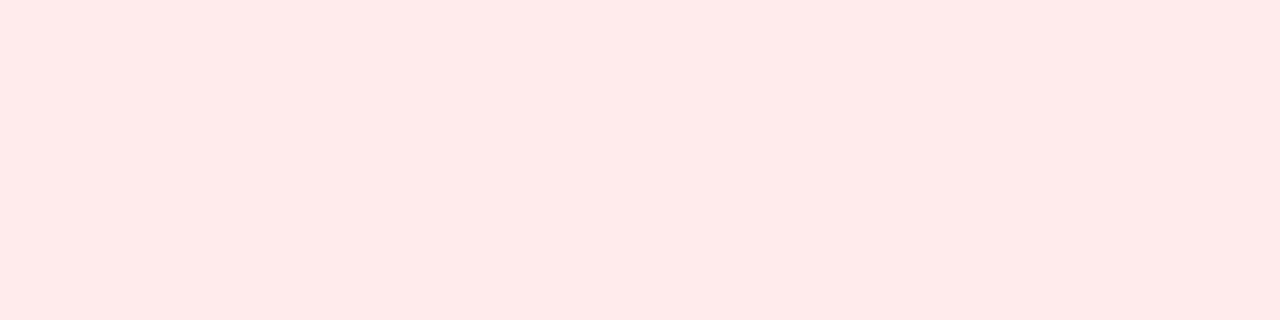
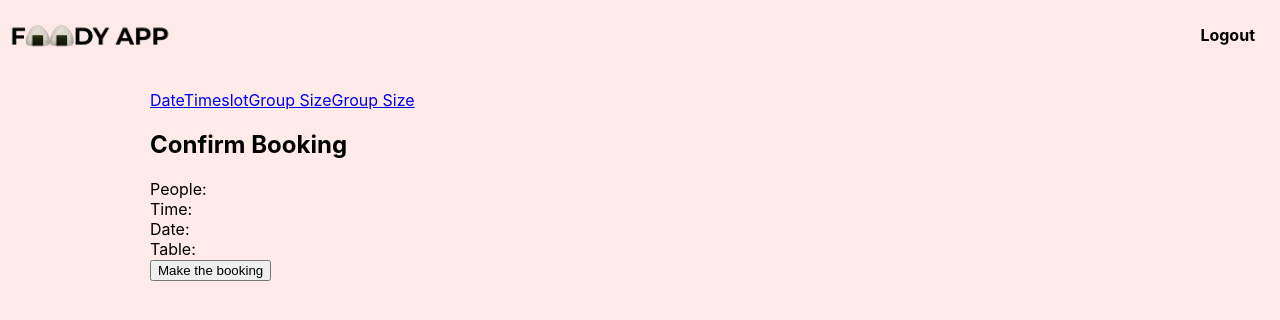
Before and after one commit to sarigu/foody_booking, a React (Create React App) app in the folder frontend/: page /booking/confirm in a window 1280 px wide. Shown: the top 320 px of the page. Built offline with nearby package versions, Linux system fonts and the light colour scheme.

Commit message:
changed booking flow + added confirmation page

```diff
--- a/frontend/src/App/App.js
+++ b/frontend/src/App/App.js
@@ -11,6 +11,9 @@ import Index from '../pages/Index';
 import MenuEditPage from '../pages/MenuEditPage';
 import TimeslotsPage from '../pages/TimeslotsPage';
 import TablesPage from '../pages/TablesPage';
+import DatePage from '../pages/DatePage';
+import GroupsizePage from '../pages/GroupsizePage';
+import ConfirmBookingPage from '../pages/ConfirmBookingPage';
 
 class App extends React.Component {
   render() {
@@ -48,11 +51,20 @@ class App extends React.Component {
               <Route path="/updatedetails" exact>
                 <RestaurantForm />
               </Route>
+              <Route path="/booking/date" exact>
+                <DatePage />
+              </Route>
               <Route path="/booking/time" exact>
                 <TimeslotsPage />
               </Route>
+              <Route path="/booking/groupsize" exact>
+                <GroupsizePage />
+              </Route>
               <Route path="/booking/tables" exact>
                 <TablesPage />
+              </Route>
+              <Route path="/booking/confirm" exact>
+                <ConfirmBookingPage />
               </Route>
             </Switch>
           </div>
--- a/frontend/src/components/DateForm.js
+++ /dev/null
@@ -1,13 +0,0 @@
-import React, { Component } from 'react';
-
-export default class DateForm extends Component {
-  render() {
-    return (
-      <form onSubmit={this.props.onSelectedDate}>
-        <label htmlFor="text">Date</label>
-        <input type="text" id="date" name="date" placeholder="dd-mm-yyyy" />
-        <button>Go</button>
-      </form>
-    );
-  }
-}
--- a/frontend/src/components/PartyForm.js
+++ /dev/null
@@ -1,16 +0,0 @@
-import React, { Component } from 'react';
-
-export default class PartyForm extends Component {
-  render() {
-    return (
-      <div>
-        <h2>How many people are in your party?</h2>
-        <form onSubmit={this.props.onSubmit}>
-          <label htmlFor="groupsize" />
-          <input type="number" id="groupsize" name="groupsize" placeholder="number" />
-          <button type="submit">Go</button>
-        </form>
-      </div>
-    );
-  }
-}
--- a/frontend/src/components/Table.js
+++ b/frontend/src/components/Table.js
@@ -3,8 +3,8 @@ import React, { Component } from 'react';
 export default class Table extends Component {
   handlePickedTable = (e) => {
     const tableID = e.target.id;
-      console.log(tableID);
     localStorage.setItem('tableID', tableID);
+    window.location = '/booking/confirm';
   }
 
   render() {
@@ -13,11 +13,13 @@ export default class Table extends Component {
     } = this.props.item;
 
     return (
+
       <div>
         <h2>Table {TableID}</h2>
         <div>For:  {Capacity} people</div>
         <button id={TableID} onClick={this.handlePickedTable}>Pick</button>
       </div>
+
     );
   }
 }
--- a/frontend/src/components/Timeslot.js
+++ b/frontend/src/components/Timeslot.js
@@ -2,15 +2,10 @@ import React, { Component } from 'react';
 
 export default class Timeslot extends Component {
   handleChosenTimeslot = (e) => {
+    e.preventDefault();
     const timeslotID = e.target.id;
-    console.log('efe' + timeslotID);
     localStorage.setItem('timeslotID', timeslotID);
-    window.location = '/booking/tables'
-  }
-
-  handleCheck = () => {
-    const timeslotID = localStorage.getItem('timeslotID');
-    console.log(timeslotID);
+    window.location = '/booking/groupsize';
   }
 
   render() {
@@ -19,6 +14,7 @@ export default class Timeslot extends Component {
     } = this.props.item;
 
     return (
+
       <div>
         <h2>Timeslot</h2>
         Date: {Date}
@@ -28,8 +24,8 @@ export default class Timeslot extends Component {
         End time: {EndTime}
         <br />
         <button id={TimeSlotID} onClick={this.handleChosenTimeslot}>Pick</button>
-        <button onClick={this.handleCheck}>Check</button>
       </div>
+
     );
   }
 }
--- /dev/null
+++ b/frontend/src/pages/ConfirmBookingPage.js
@@ -0,0 +1,48 @@
+import React from 'react';
+import { Link } from 'react-router-dom';
+import Navbar from '../components/NavBar';
+
+export default class ConfirmBookingPage extends React.Component {
+  constructor() {
+    super();
+    this.state = {};
+  }
+
+    componentDidMount = () => {
+      const date = localStorage.getItem('date');
+      const groupsize = localStorage.getItem('groupsize');
+      const tableID = localStorage.getItem('tableID');
+      this.setState({ groupsize: groupsize, date: date, tableID: tableID });
+    }
+
+    handleBooking = (e) => {
+      console.log('confirm booking');
+      // post local storage
+    }
+
+    render() {
+      return (
+        <div>
+          <Navbar />
+          <div className="main">
+            <div>
+              <Link to="/booking/date">Date</Link>
+              <Link to="/booking/time">Timeslot</Link>
+              <Link to="/booking/groupsize">Group Size</Link>
+              <Link to="/booking/tables">Group Size</Link>
+            </div>
+            <div>
+              <h2>Confirm Booking</h2>
+              <div>
+                <div>People: {this.state.groupsize}</div>
+                <div>Time: </div>
+                <div>Date: {this.state.date}</div>
+                <div>Table: {this.state.tableID}</div>
+                <button onClick={this.handleBooking}>Make the booking</button>
+              </div>
+            </div>
+          </div>
+        </div>
+      );
+    }
+}
--- /dev/null
+++ b/frontend/src/pages/DatePage.js
@@ -0,0 +1,28 @@
+import React, { Component } from 'react';
+import Navbar from '../components/NavBar';
+
+export default class DatePage extends Component {
+    handleDate = (e) => {
+      e.preventDefault();
+      console.log(`date: ${e.target.date.value}`);
+      const date = e.target.date.value;
+      localStorage.setItem('date', date);
+      window.location = '/booking/time';
+    }
+
+    render() {
+      return (
+        <div>
+          <Navbar />
+          <div className="main">
+            <h2>Choose a date</h2>
+            <form onSubmit={this.handleDate}>
+              <label htmlFor="text">Date</label>
+              <input type="text" id="date" name="date" placeholder="dd-mm-yyyy" />
+              <button type="submit">Go</button>
+            </form>
+          </div>
+        </div>
+      );
+    }
+}
--- /dev/null
+++ b/frontend/src/pages/GroupsizePage.js
@@ -0,0 +1,32 @@
+import React, { Component } from 'react';
+import { Link } from 'react-router-dom';
+import Navbar from '../components/NavBar';
+
+export default class GroupsizePage extends Component {
+  handleGroupSize = (e) => {
+    e.preventDefault();
+    const groupsize = e.target.groupsize.value;
+    localStorage.setItem('groupsize', groupsize);
+    window.location = '/booking/tables';
+  }
+
+  render() {
+    return (
+      <div>
+        <Navbar />
+        <div className="main">
+          <div>
+            <Link to="/booking/date">Date</Link>
+            <Link to="/booking/time">Timeslot</Link>
+          </div>
+          <h2>How many people are in your party?</h2>
+          <form onSubmit={this.handleGroupSize}>
+            <label htmlFor="groupsize" />
+            <input type="number" id="groupsize" name="groupsize" placeholder="number" />
+            <button type="submit">Go</button>
+          </form>
+        </div>
+      </div>
+    );
+  }
+}
--- a/frontend/src/pages/Index.js
+++ b/frontend/src/pages/Index.js
@@ -19,7 +19,7 @@ export default class Index extends Component {
                 <h2>Do you want to book a table? </h2>
                 <span className="emojis">&#127869;</span>
               </div>
-              <Link to="/booking/time" className="link-elem">Find vacant tables</Link>
+              <Link to="/booking/date" className="link-elem">Find vacant tables</Link>
             </div>
             <div className="menu-container">
               <div className="flex">
--- a/frontend/src/pages/TablesPage.js
+++ b/frontend/src/pages/TablesPage.js
@@ -1,6 +1,6 @@
 import React from 'react';
+import { Link } from 'react-router-dom';
 import Navbar from '../components/NavBar';
-import PartyForm from '../components/PartyForm';
 import Table from '../components/Table';
 
 export default class TablesPage extends React.Component {
@@ -9,22 +9,15 @@ export default class TablesPage extends React.Component {
     this.state = { tables: [] };
   }
 
-    componentDidMount = () => {
+  componentDidMount = async () => {
     // const timeslotID = localStorage.getItem('timeslotID');
     const date = localStorage.getItem('date');
-
-      this.setState({ date: date });
-    }
-
-    handleGroupSize = async (e) => {
-      e.preventDefault();
-      const groupsize = e.target.groupsize.value;
-      this.setState({ groupsize: groupsize, showAvailableTables: true });
+    const groupsize = localStorage.getItem('groupsize');
 
     fetch(`http://localhost:8000/tables/${groupsize}`)
       .then((res) => res.json())
       .then((data) => {
-          this.setState({ tables: data.data });
+        this.setState({ tables: data.data, groupsize: groupsize, date: date });
       })
       .catch((err) => {
         console.log(err);
@@ -36,10 +29,11 @@ export default class TablesPage extends React.Component {
       <div>
         <Navbar />
         <div className="main">
-            <PartyForm onSubmit={this.handleGroupSize} />
           <div>
-              {this.state.showAvailableTables === true
-                ? (
+            <Link to="/booking/date">Date</Link>
+            <Link to="/booking/time">Timeslot</Link>
+            <Link to="/booking/groupsize">Group Size</Link>
+          </div>
           <div>
             <h2>Available Tables</h2>
             <div>For {this.state.groupsize} people</div>
@@ -51,9 +45,6 @@ export default class TablesPage extends React.Component {
               ))}
             </div>
           </div>
-                )
-                : (<div />)}
-            </div>
         </div>
       </div>
     );
--- a/frontend/src/pages/TimeslotsPage.js
+++ b/frontend/src/pages/TimeslotsPage.js
@@ -1,7 +1,7 @@
 import React from 'react';
+import { Link } from 'react-router-dom';
 import Navbar from '../components/NavBar';
 import Timeslot from '../components/Timeslot';
-import DateForm from '../components/DateForm';
 
 export default class TimeslotsPage extends React.Component {
   constructor() {
@@ -9,10 +9,8 @@ export default class TimeslotsPage extends React.Component {
     this.state = { timeslots: [] };
   }
 
-  handleTimeSlots = async (e) => {
-    e.preventDefault();
-    const date = e.target.date.value;
-    localStorage.setItem('date', date);
+  componentDidMount = async () => {
+    const date = localStorage.getItem('date');
     fetch(`http://localhost:8000/timeslots/${date}`)
       .then((res) => res.json())
       .then((data) => {
@@ -28,8 +26,10 @@ export default class TimeslotsPage extends React.Component {
       <div>
         <Navbar />
         <div className="main">
-          <h2>Choose a date and see available times</h2>
-          <DateForm onSelectedDate={this.handleTimeSlots} />
+          <div>
+            <Link to="/booking/date">Date</Link>
+          </div>
+          <h2>Choose a time</h2>
           <div>
             {this.state.timeslots && this.state.timeslots.map((timeslot, index) => (
               <Timeslot key={`timeslot${index}`} item={timeslot} />
```
Also changed, not shown: 2 other files (tests, documents, lock files or other folders). Lines whose indentation alone changed are shown as unchanged.
